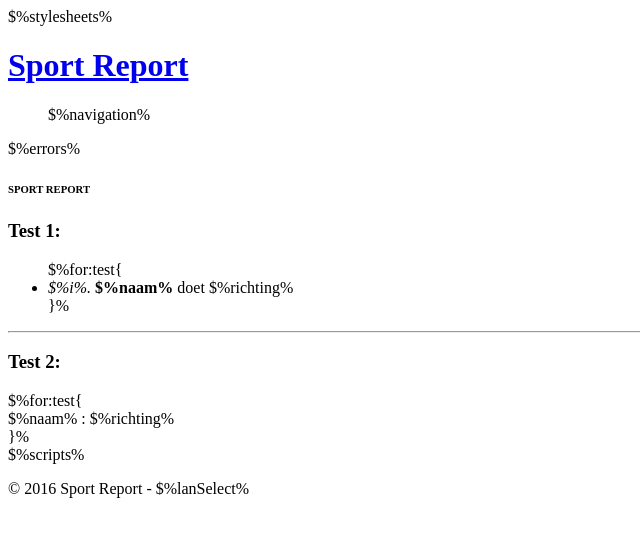
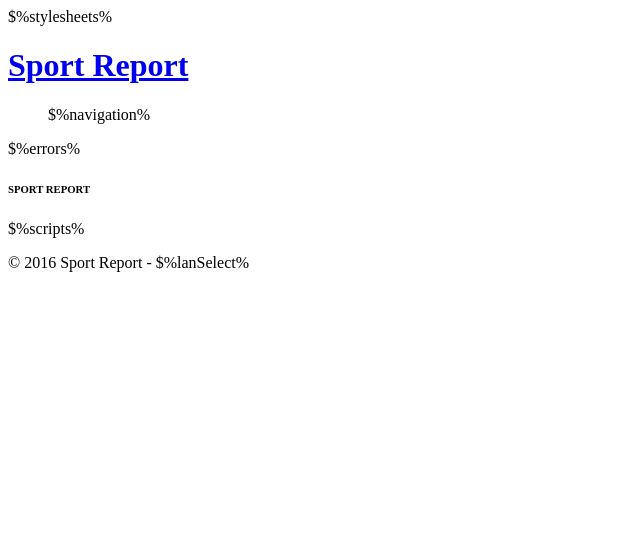
Before and after one commit to MJJH/LikeMySkills, a PHP site: template LikeMySkills/pages/templates/index.php in a window 1280 px wide. Shown: the top 537 px of the page, without its empty margins (0-640 px from the left). Run offline with PHP 8.4, Linux system fonts and the light colour scheme; the template is opened without the code that fills it, so the values that code supplies are empty.

Commit message:
index.php

```diff
--- a/LikeMySkills/pages/templates/index.php
+++ b/LikeMySkills/pages/templates/index.php
@@ -9,21 +9,4 @@
 
  	</div>
 
-	<h3> Test 1: </h3>
-	<ul>
-	$%for:test{
-		<li>
-			<i>$%i%.</i> <b>$%naam%</b> doet $%richting%
-		</li>
-	}%
-	</ul>
-	<hr>
-	<h3> Test 2: </h3>
-
-	$%for:test{
-		<div class="__$%i%">
-			$%naam% : $%richting%
-		</div>
-	}%
-
 </div>
```
Also changed, not shown: LikeMySkills/pages/Index.class.php (+0 -7 lines).
